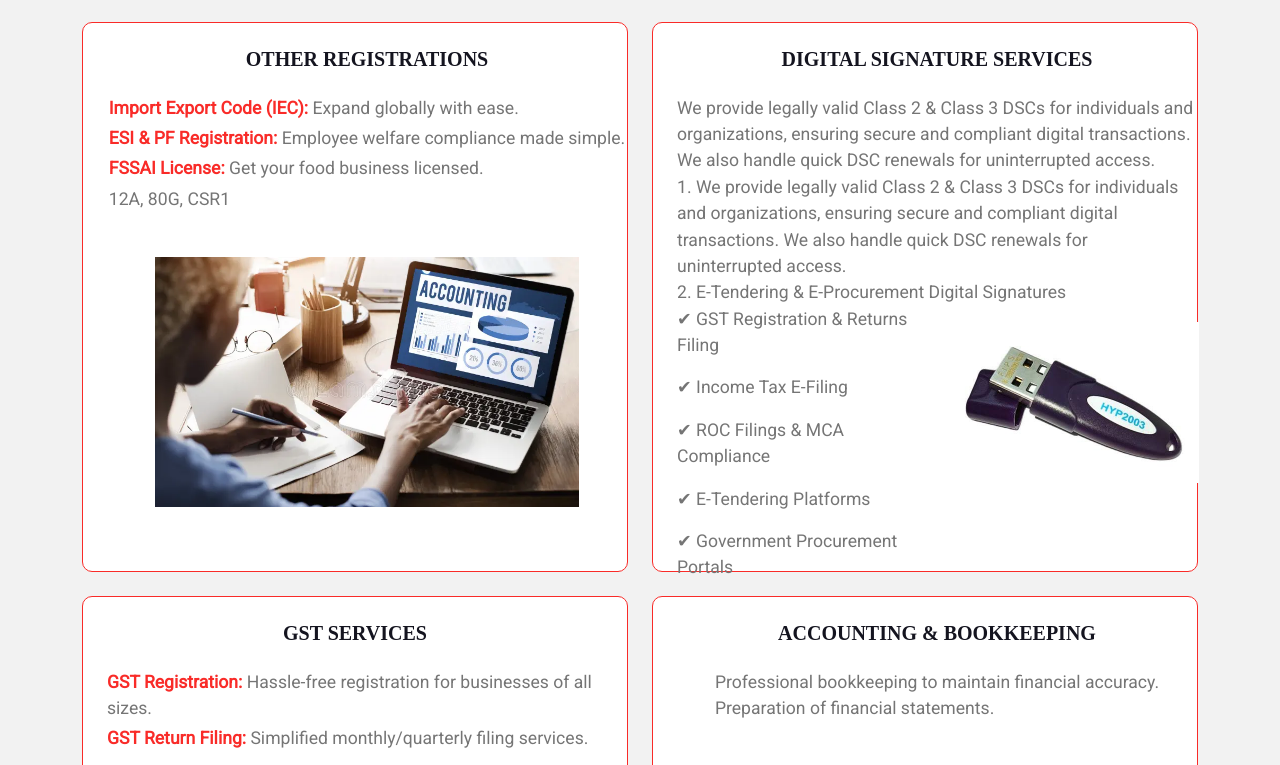
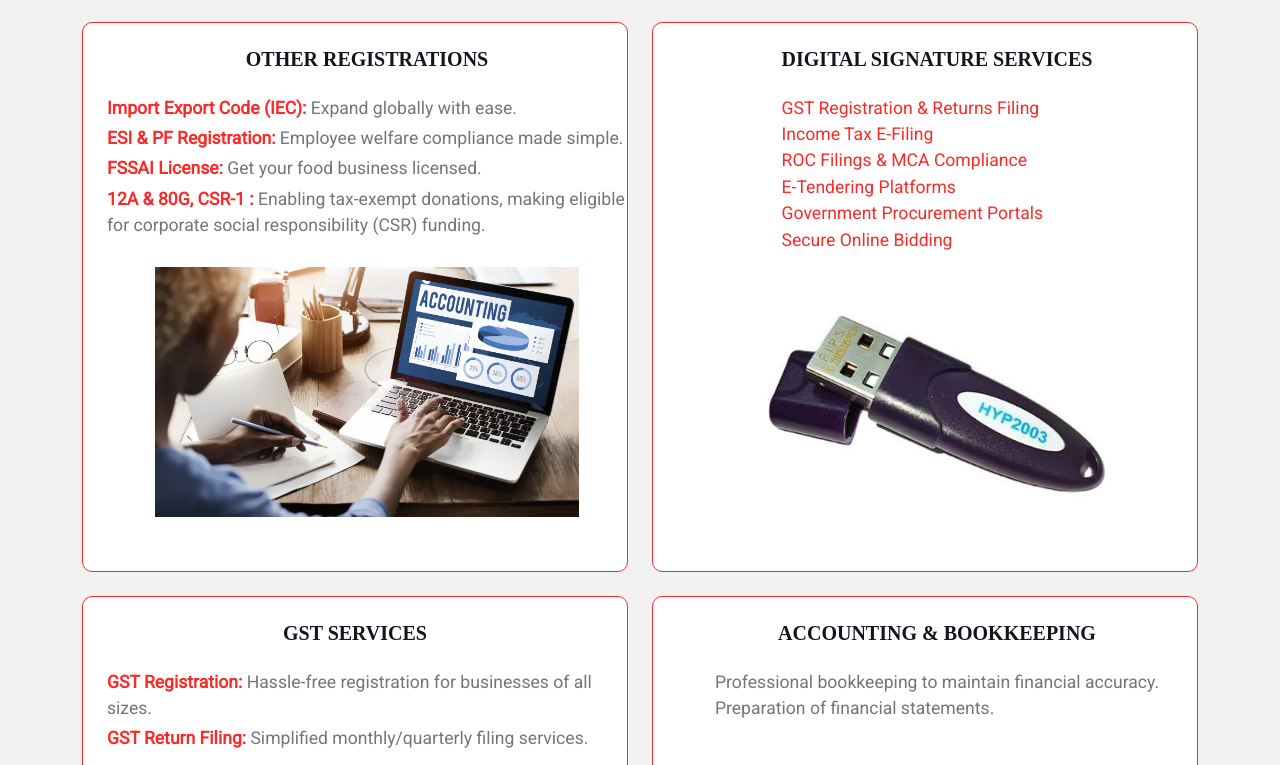
Before and after one commit to pojotech2023/elite, a plain HTML site: page services.html in a window 1280 px wide. Shown: the part 1226-1991 px from the top of the page. Drawn offline with nearby package versions, Linux system fonts and the light colour scheme.

Commit message:
changs fixed

```diff
--- a/services.html
+++ b/services.html
@@ -157,7 +157,9 @@
                                         compliance made simple.</p>
                                     <p class="mb-1"><b class="text-primary">FSSAI License:</b> Get your food business
                                         licensed.</p>
-                                    <p class="mb-1">12A, 80G, CSR1</p>
+                                    <p class="mb-1"><b class="text-primary">12A & 80G, CSR-1 : </b>Enabling tax-exempt
+                                        donations, making eligible for corporate social responsibility (CSR) funding.
+                                    </p>
 
                                 </div>
                                 <div class="service-icon p-4">
@@ -220,34 +222,21 @@
                                 </div>
                             </div>
                         </div>
-                        <div class="col-12 ser-cont">
+                        <div class="col-12" style="height: 550px;">
                             <div
                                 class="service-content-inner d-flex align-items-center bg-white border border-primary rounded p-4 pe-0 h-100">
                                 <div class="service-content text-start">
                                     <h5 class="mb-4 text-center">Digital Signature Services </h5>
-                                    <p class="mb-0">
-                                        We provide legally valid Class 2 & Class 3 DSCs for individuals and organizations, ensuring secure and compliant digital transactions. We also handle quick DSC renewals for uninterrupted access.
-                                    </p>
-                                    <p class="mb-0">1. We provide legally valid Class 2 & Class 3 DSCs for individuals and organizations, ensuring secure and compliant digital transactions. We also handle quick DSC renewals for uninterrupted access.</p>
-                                    <p class="mb-0">2. E-Tendering & E-Procurement Digital Signatures</p>
-                                    <div class="row">
-                                        <!-- Left Side: Tick List -->
-                                        <div class="col-md-6">
-                                            <p>✔ GST Registration & Returns Filing</p>
-                                            <p>✔ Income Tax E-Filing</p>
-                                            <p>✔ ROC Filings & MCA Compliance</p>
-                                            <p>✔ E-Tendering Platforms</p>
-                                            <p>✔ Government Procurement Portals</p>
-                                            <p>✔ Secure Online Bidding</p>
+                                    <p class="mb-0 text-primary">GST Registration & Returns Filing</p>
+                                    <p class="mb-0 text-primary">Income Tax E-Filing</p>
+                                    <p class="mb-0 text-primary">ROC Filings & MCA Compliance</p>
+                                    <p class="mb-0 text-primary">E-Tendering Platforms</p>
+                                    <p class="mb-0 text-primary">Government Procurement Portals</p>
+                                    <p class="mb-0 text-primary">Secure Online Bidding</p>
                                 </div>
-
-                                        <!-- Right Side: Image -->
-                                        <div class="col-md-6 text-center">
-                                            <img src="img/elite/digital.jpeg" alt="Digital Signature" class="img-fluid mt-3" style="max-width: 250px;">
+                                <div class="service-icon p-4">
+                                    <img src="img/elite/digital.jpeg" alt="" class="img-fluid mb-3 text-center">
                                 </div>
-                                    </div>
-                                </div>
-
                             </div>
                         </div>
                         <div class="col-12" style="height: 550px;">
@@ -281,21 +270,6 @@
                                 </div>
                             </div>
                         </div>
-
-                        <!-- <div class="col-12">
-                            <div
-                                class="service-content-inner d-flex align-items-center bg-white border border-primary rounded p-4 ps-0 h-100">
-                                <div class="service-icon p-4">
-                                    <i class="fas fa-file-invoice-dollar fa-4x text-primary"></i>
-                                </div>
-                                <div class="service-content">
-                                    <h5 class="mb-4">Business Structuring & Planning</h5>
-                                    <p class="mb-0"> We assist in structuring your business for tax efficiency
-                                        and long-term growth, offering strategic planning to maximize financial
-                                        benefits.</p>
-                                </div>
-                            </div>
-                        </div> -->
                     </div>
                 </div>
             </div>
@@ -309,36 +283,45 @@
                 <div class="mx-auto text-center mb-2">
                     <h1 class="mb-0">For MSMEs & Startups</h1>
                 </div>
-                <div class="col-lg-6"
+                <div class="col-lg-12"
                     style="background: linear-gradient(rgba(255, 255, 255, .8), rgba(255, 255, 255, .8));">
                     <h5 class="section-about-title pe-3">How We Help MSMEs & Startups</h5>
                     <p class="mb-4">At Elite Associates, we offer a wide range of services specifically designed to help
                         startups and MSMEs succeed. Our goal is to simplify compliance, boost efficiency, and provide
                         the right guidance to ensure your business thrives.</p>
+                    <div class="row g-4">
+                        <div class="col-lg-6">
+
                             <h5 class="section-about-title pe-3">Our Specialized Support Includes:</h5>
                             <p>
                             <ul>
                                 <li><b class="text-primary"> Registration Services:</b> Incorporate your business easily and
                                     quickly.</li>
-                        <li><b class="text-primary"> Tax Compliance Made Easy:</b> Avoid penalties with timely GST and
+                                <li><b class="text-primary"> Tax Compliance Made Easy:</b> Avoid penalties with timely GST
+                                    and
                                     Income Tax filings.</li>
-                        <li><b class="text-primary"> Loan & Subsidy Assistance: </b> Guidance for availing government
+                                <li><b class="text-primary"> Loan & Subsidy Assistance: </b> Guidance for availing
+                                    government
                                     schemes and subsidies.</li>
                                 <li><b class="text-primary">Business Consultancy Services:</b> Expert advice on strategy,
                                     planning, and operations to maximize growth.</li>
                                 <li><b class="text-primary">E-Tendering Support: </b> Assistance in preparing and submitting
                                     tenders for government and private projects.</li>
-                        <li><b class="text-primary">Business Development: </b> Tailored solutions to help you grow your
+                                <li><b class="text-primary">Business Development: </b> Tailored solutions to help you grow
+                                    your
                                     customer base and market presence.</li>
                                 <li><b class="text-primary">Project Development: </b> End-to-end support for planning,
                                     execution, and management of business projects.</li>
-                        <li><b class="text-primary">Payroll Management: </b> Efficient and accurate payroll services,
+                                <li><b class="text-primary">Payroll Management: </b> Efficient and accurate payroll
+                                    services,
                                     ensuring compliance with labor laws and regulations.</li>
                             </ul>
                             </p>
                         </div>
-                <div class="col-lg-6">
-                    <img src="img/elite/msme.jpeg" alt="" style="width: 100%;">
+                        <div class="col-lg-6 align-items-center mt-5">
+                            <img src="img/elite/msme.jpeg" alt=""  class="img-fluid w-100 h-100">
+                        </div>
+                    </div>
                 </div>
             </div>
         </div>
@@ -447,7 +430,8 @@
                 <div class="col-md-6 col-lg-6 col-xl-3">
                     <div class="footer-item d-flex flex-column">
                         <h4 class="mb-4 text-white">Get In Touch</h4>
-                        <a href=""><i class="fas fa-home me-2"></i> No.41 Aanaikatti Maidhanam, <br> Beema Nagar, Trichy
+                        <a href=""><i class="fas fa-home me-2"></i> No.41 Aanaikatti Maidhanam, <br> Beema Nagar,
+                            Trichy
                             - 620001.</a>
                         <a href="mailto:eliteaccsolution@gmail.com" target="_blank"><i class="fas fa-envelope me-2"></i>
                             eliteaccsolution@gmail.com</a>
```
Also changed, not shown: about.html (+2 -2 lines), index.html (+17 -16 lines), img/elite/gst.jpeg, img/elite/slider-3.jpeg. Lines whose indentation alone changed are shown as unchanged.
